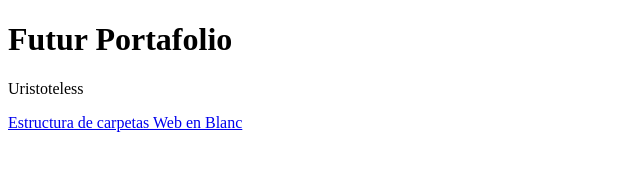
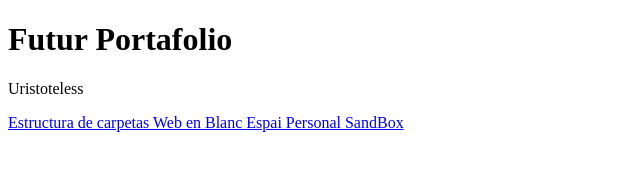
Before and after one commit to UristotelesCEP/UristotelesCEP.github.io, a plain HTML site: page index.html in a window 1280 px wide. Shown: the whole page, without its empty margins (0-640 px from the left). Drawn offline with Linux system fonts and the light colour scheme.

Commit message:
new Line

```diff
--- a/index.html
+++ b/index.html
@@ -5,6 +5,6 @@
 <h1>Futur Portafolio</h1>
 <p>Uristoteless</p>
 <A HREF="https://github.com/UristotelesCEP/UristotelesCEP.github.io/tree/main/webAppEnBlanc"> Estructura de carpetas Web en Blanc </A>
-
+<A HREF="https://jsfiddle.net/user/uristoteles/fiddles/"> Espai Personal SandBox </A>
 </body>
 </html>
```
